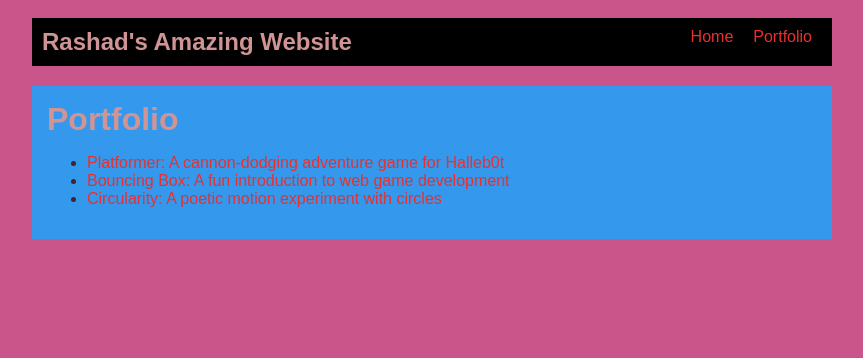
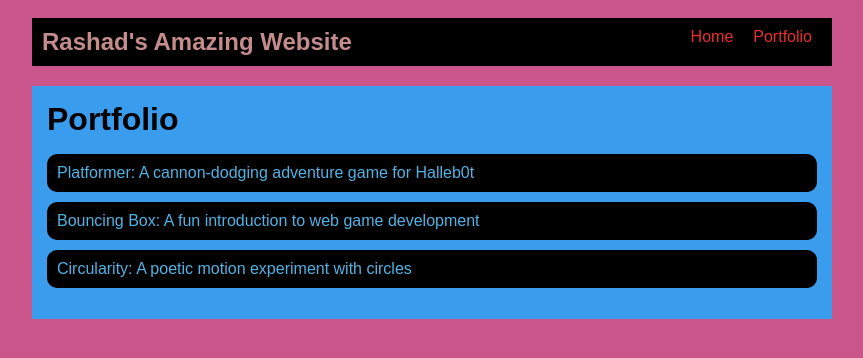
Before and after one commit to rashadgoins4/rashadgoins4.github.io, a plain HTML site: page portfolio.html in a window 1280 px wide. Shown: the whole page, without its empty margins (208-1071 px from the left). Drawn offline with Linux system fonts and the light colour scheme.

Commit message:
add portfolio page to website

```diff
--- a/style.css
+++ b/style.css
@@ -22,7 +22,7 @@ nav {
 h1 {
     display: flex;
     align-items: center;
-    color: rgb(208, 148, 148);
+    color: rgb(197, 140, 140);
     flex: 1;
     margin: 0;
 }
@@ -46,7 +46,7 @@ a {
 
 /* main container area beneath menu */
 main {
-    background: rgb(52, 153, 236);
+    background: rgb(57, 156, 237);
     display: flex;
     margin-top: 20px;
 }
@@ -75,3 +75,28 @@ main {
 h2, h3 {
     margin: 0px;
 }
+/* Portfolio styles */
+.content h1 {
+  color: black;
+}
+
+#portfolio {
+  list-style-type: none;
+  padding-left: 0;
+}
+
+#portfolio li {
+  background: #000000;
+  padding: 10px;
+  border-radius: 10px;
+  margin-bottom: 10px;
+}
+
+#portfolio li:hover {
+  background: #eee;
+}
+
+#portfolio a {
+  text-decoration: none;
+  color: #51b3e4;
+}
```
